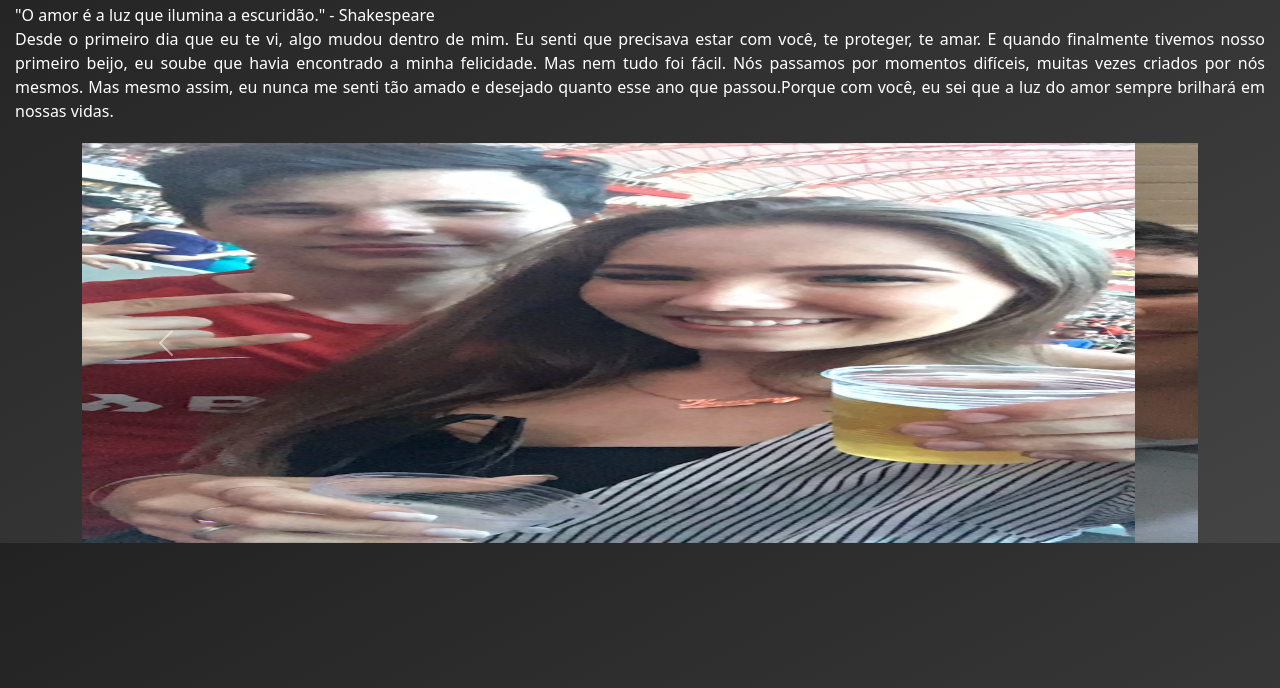
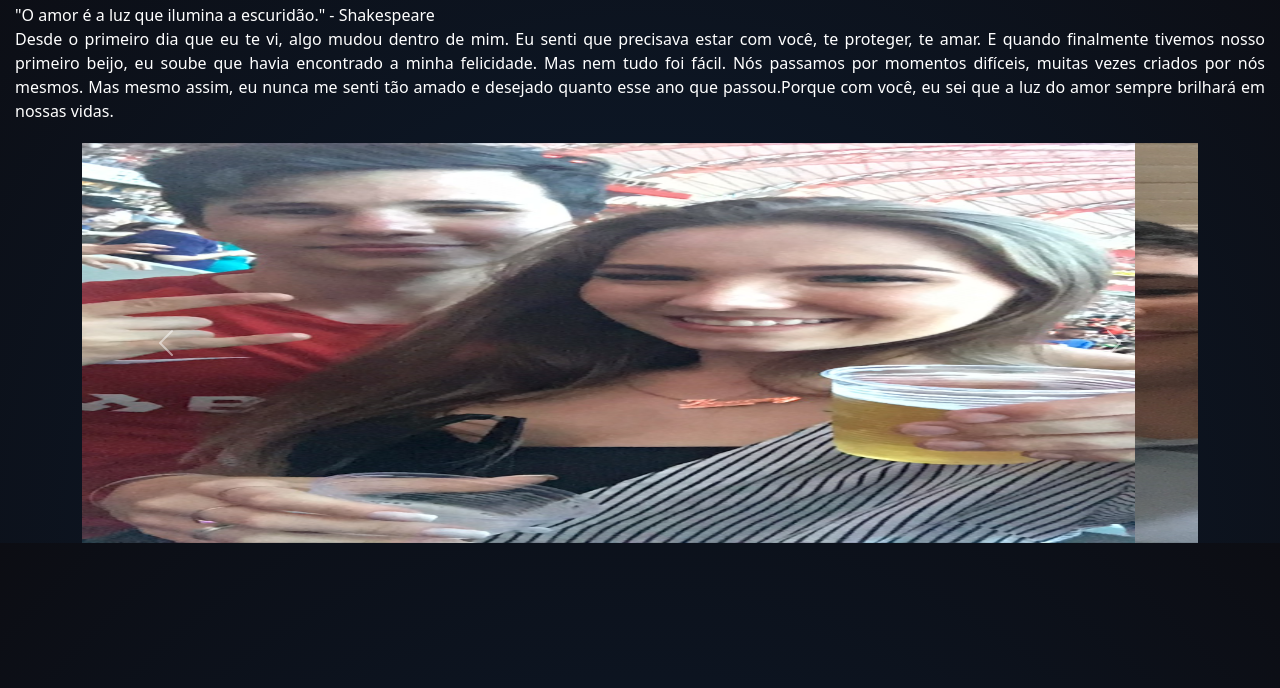
Before and after one commit to Peloso31/nossosite, a plain HTML site: page pg1.html in a window 1280 px wide. Shown: the part 112-800 px from the top of the page. Drawn offline with nearby package versions, Linux system fonts and the light colour scheme; files whose address does not match are found by name.

Commit message:
update css

```diff
--- a/Css/style.css
+++ b/Css/style.css
@@ -3,7 +3,7 @@ body {
   font-family: system-ui, -apple-system, BlinkMacSystemFont, 'Segoe UI', Roboto, Oxygen, Ubuntu, Cantarell, 'Open Sans', 'Helvetica Neue', sans-serif;
    background: radial-gradient(ellipse at bottom, #0d1d31 0%, #0c0d13 100%);
   transition: background-color 0.2s ease;
-  height: 100vh;
+  height: 110vh;
 }
 
 body:hover {
--- a/Css/style2.css
+++ b/Css/style2.css
@@ -56,7 +56,7 @@ footer p {
 
 
 body {
-  background: linear-gradient(to bottom right, #222222, #444444);
+  background: radial-gradient(ellipse at bottom, #0d1d31 0%, #0c0d13 100%);
   transition: background-color 0.5s ease;
 }
 
```
